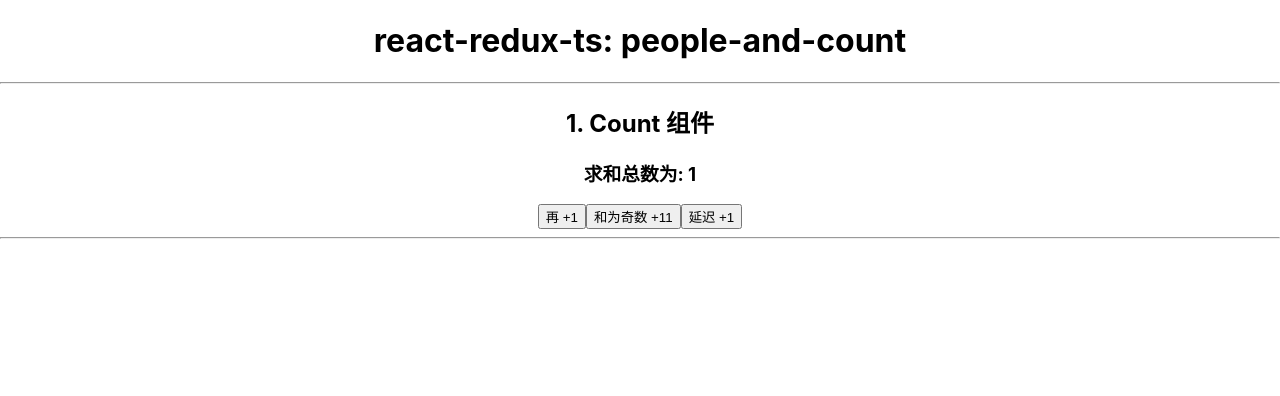
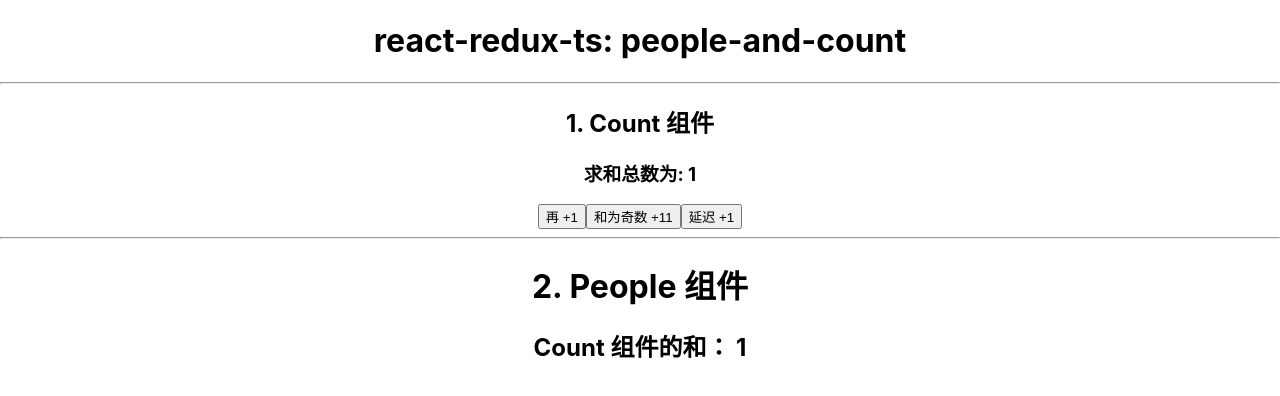
Before and after one commit to tangx/react_scaffolding_ts, a React (Create React App) app: page / in a window 1280 px wide. Shown: the top 396 px of the page. Built offline with nearby package versions, Linux system fonts and the light colour scheme.

Commit message:
2.1 peope 从 redux 中获取 count 和

```diff
--- a/src/App.tsx
+++ b/src/App.tsx
@@ -1,6 +1,7 @@
 import React from 'react';
 import './App.css';
 import Count from './components/Count';
+import People from './components/People';
 
 function App() {
 
@@ -10,6 +11,7 @@
       <hr />
       <Count />
       <hr />
+      <People />
     </div>
   );
 }
--- /dev/null
+++ b/src/components/People/index.tsx
@@ -0,0 +1,27 @@
+import React from 'react'
+import { connect } from 'react-redux'
+import { ICount } from '../../redux/reducers/count'
+import { rootStateType } from '../../redux/store'
+
+
+interface PeopleProps {
+  count: ICount,
+}
+
+function People(props: PeopleProps) {
+  return (
+    <div>
+      <h1>2. People 组件</h1>
+      <h2>Count 组件的和： {props.count} </h2>
+    </div>
+  )
+}
+
+
+const stateProps = (state: rootStateType) => {
+  return {
+    count: state.count,
+  }
+}
+
+export default connect(stateProps)(People)
```
